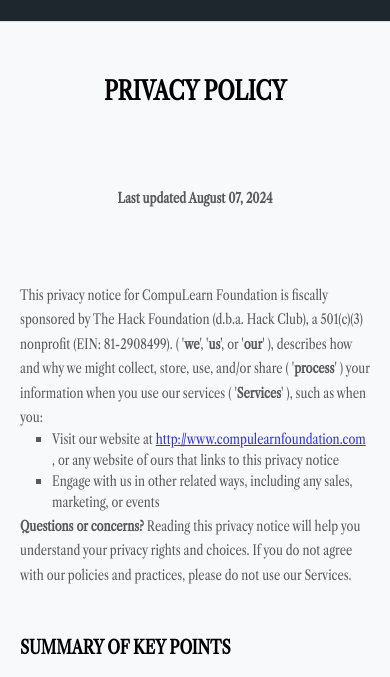
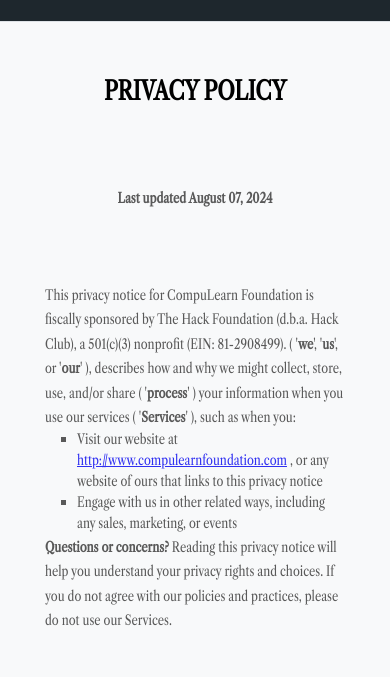
Before and after one commit to CompuLearn-Foundation/compulearnfoundation.com, a plain HTML site: page privacy.html in a window 390 px wide. Shown: the part 113-790 px from the top of the page. Drawn offline with nearby package versions, Linux system fonts and the light colour scheme; a web font is replaced by a local one.

Commit message:
updated responsiveness for privacy

```diff
--- a/privacy.html
+++ b/privacy.html
@@ -28,7 +28,7 @@
       </header>
       <style>
          [data-custom-class='body'], [data-custom-class='body'] * {
-         background: transparent !important;  max-width: 800px; margin: 0 auto;
+         background: transparent !important;  max-width: 1000px; margin: 0 auto;
          }
 
          @media (min-width: 768px) {
@@ -39,13 +39,13 @@
 
           @media (min-width: 992px) {
             [data-custom-class='body'], [data-custom-class='body'] * {
-              max-width: 800px;
+              max-width: 900px;
             }
           }
 
           @media (max-width: 450px) {
             [data-custom-class='body'], [data-custom-class='body'] * {
-              max-width: 350px;
+              max-width: 300px;
             }
           }
 
```
